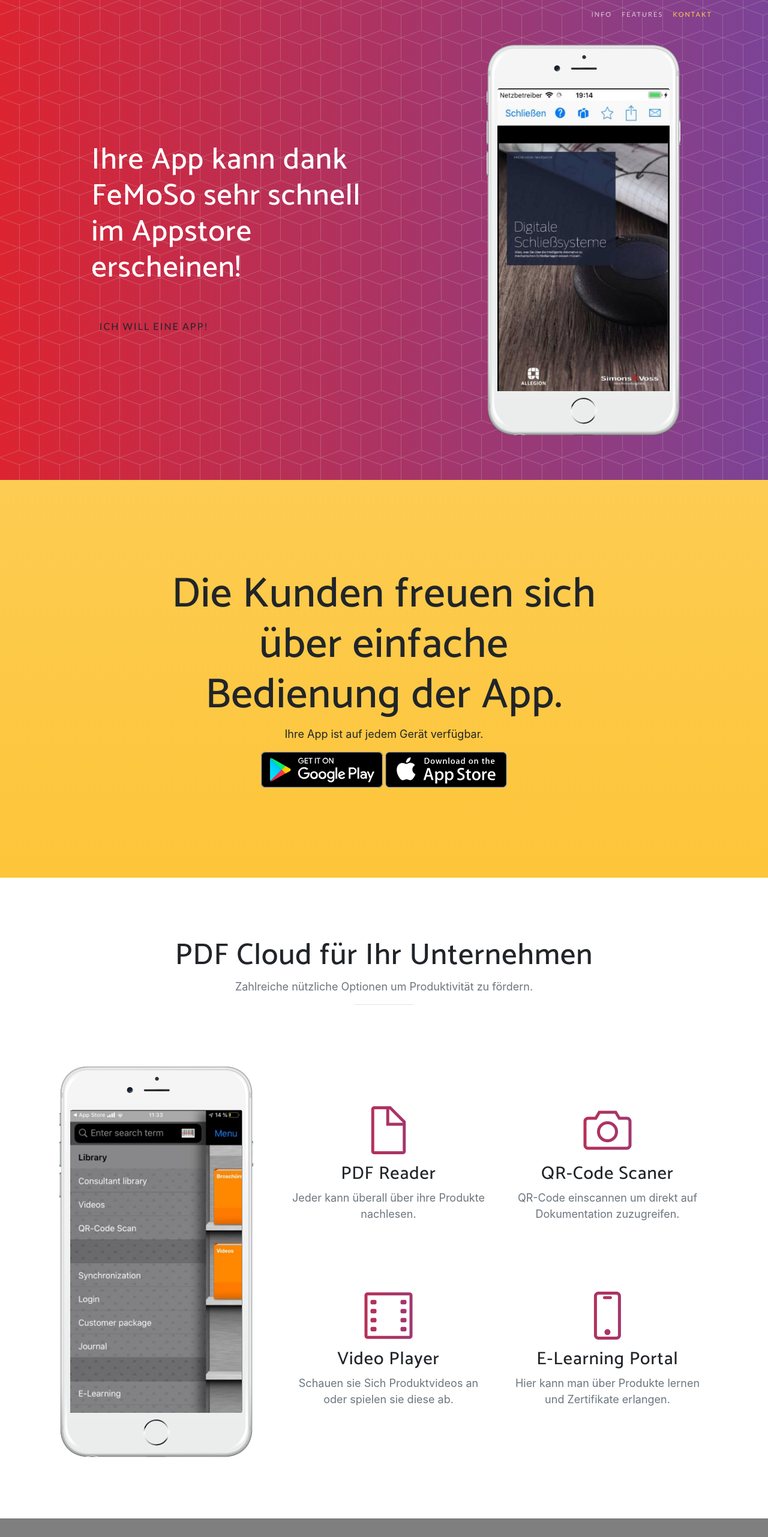
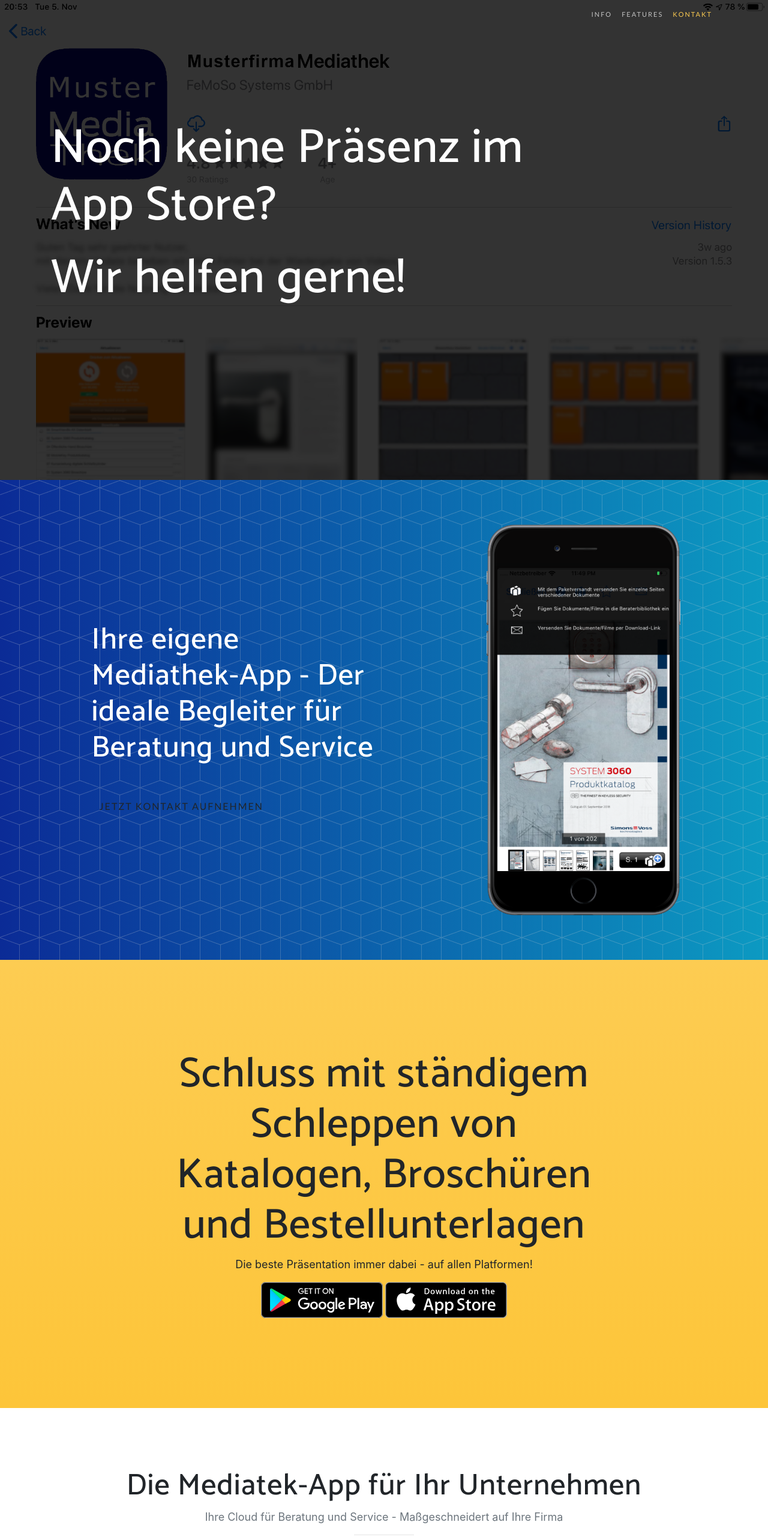
Before and after one commit to Sorcecoder/femoso-site, a website with bundled scripts: page index.html in a window 1280 px wide. Shown: the top 2562 px of the page at 60% size. Built offline with nearby package versions, Linux system fonts and the light colour scheme; files whose address does not match are found by name; a web font is replaced by a local one.

Commit message:
other color scheme (#1)
* other color scheme

* gitignore

* linked femoso.de, new email

* iPhone color

* new images and black phones

* text edit

* typo

* changed text of the site

now the product is more clear

* new container for actual customers

* new section from sample store app

* improved text

* fixed heigth

* set position of new section

* css fun, wrong padding

Co-authored-by: Janik Steegmüller <me@jsteegmueller.net>

```diff
--- a/index.html
+++ b/index.html
@@ -54,22 +54,32 @@
     </div>
   </nav>
 
+  <section class="ctb">
+    <div class="ctb-content">
+      <div class="container">
+        <h2>Noch keine Präsenz im <br> App Store?</h2>
+        <h2>Wir helfen gerne!</h2>
+      </div>
+    </div>
+    <div class="overlay"></div>
+  </section>
+
   <header class="masthead">
     <div class="container h-100">
       <div class="row h-100">
         <div class="col-lg-7 my-auto">
           <div class="header-content mx-auto">
-            <h1 class="mb-5">Ihre App kann dank FeMoSo sehr schnell im Appstore erscheinen!</h1>
-            <a href="mailto:info@kauter.de" class="btn btn-outline btn-xl js-scroll-trigger">Ich will eine App!</a>
+            <h1 class="mb-5">Ihre eigene Mediathek-App  -  Der ideale Begleiter für Beratung und Service</h1>
+            <a href="mailto:apps@femoso.de" class="btn btn-outline btn-xl js-scroll-trigger">Jetzt Kontakt aufnehmen</a>
           </div>
         </div>
         <div class="col-lg-5 my-auto">
           <div class="device-container">
-            <div class="device-mockup iphone6_plus portrait white">
+            <div class="device-mockup iphone6_plus portrait black">
               <div class="device">
                 <div class="screen">
                   <!-- Demo image for screen mockup, you can put an image here, some HTML, an animation, video, or anything else! -->
-                  <img src="img/read2.jpg" class="img-fluid" alt="">
+                  <img src="img/screen_first.png" class="img-fluid" alt="">
                 </div>
                 <div class="button">
                   <!-- You can hook the "home button" to some JavaScript events or just remove it -->
@@ -86,8 +96,8 @@
     <div class="container">
       <div class="row">
         <div class="col-md-8 mx-auto">
-          <h2 class="section-heading">Die Kunden freuen sich über einfache Bedienung der App.</h2>
-          <p>Ihre App ist auf jedem Gerät verfügbar.</p>
+          <h2 class="section-heading">Schluss mit ständigem Schleppen von Katalogen, Broschüren und Bestellunterlagen</h2>
+          <p>Die beste Präsentation immer dabei - auf allen Platformen!</p>
           <div class="badges">
             <a class="badge-link"><img src="img/google-play-badge.svg" alt=""></a>
             <a class="badge-link"><img src="img/app-store-badge.svg" alt=""></a>
@@ -100,18 +110,18 @@
   <section class="features" id="features">
     <div class="container">
       <div class="section-heading text-center">
-        <h2>PDF Cloud für Ihr Unternehmen</h2>
-        <p class="text-muted">Zahlreiche nützliche Optionen um Produktivität zu fördern.</p>
+        <h2>Die Mediatek-App für Ihr Unternehmen</h2>
+        <p class="text-muted">Ihre Cloud für Beratung und Service - Maßgeschneidert auf Ihre Firma</p>
         <hr>
       </div>
       <div class="row">
         <div class="col-lg-4 my-auto">
           <div class="device-container">
-            <div class="device-mockup iphone6_plus portrait white">
+            <div class="device-mockup iphone6_plus portrait black">
               <div class="device">
                 <div class="screen">
                   <!-- Demo image for screen mockup, you can put an image here, some HTML, an animation, video, or anything else! -->
-                  <img src="img/menu.jpg" class="img-fluid" alt="">
+                  <img src="img/app2_phone.png" class="img-fluid" alt="">
                 </div>
                 <div class="button">
                   <!-- You can hook the "home button" to some JavaScript events or just remove it -->
@@ -126,15 +136,15 @@
               <div class="col-lg-6">
                 <div class="feature-item">
                   <i class="icon-doc text-primary"></i>
-                  <h3>PDF Reader</h3>
-                  <p class="text-muted">Jeder kann überall über ihre Produkte nachlesen.</p>
+                  <h3>All-In-One Lösung</h3>
+                  <p class="text-muted">Ihre Verkaufsbroschüren, Montagehandbücher, Gebrauchsanweisungen und vieles mehr - alles in Ihrer eigenen App.</p>
                 </div>
               </div>
               <div class="col-lg-6">
                 <div class="feature-item">
                   <i class="icon-camera text-primary"></i>
                   <h3>QR-Code Scaner</h3>
-                  <p class="text-muted">QR-Code einscannen um direkt auf Dokumentation zuzugreifen.</p>
+                  <p class="text-muted">QR-Code auf Ihren Produkten einscannen um direkt auf zugehörige Dokumentationen und Anleitungen zuzugreifen.</p>
                 </div>
               </div>
             </div>
@@ -142,15 +152,15 @@
               <div class="col-lg-6">
                 <div class="feature-item">
                   <i class="icon-film text-primary"></i>
-                  <h3>Video Player</h3>
-                  <p class="text-muted">Schauen sie Sich Produktvideos an oder spielen sie diese ab.</p>
+                  <h3>Videos präsentieren</h3>
+                  <p class="text-muted">Schauen Sie sich Produktvideos an oder Streamen Sie diese auf Ihren Smart-TV!</p>
                 </div>
               </div>
               <div class="col-lg-6">
                 <div class="feature-item">
                   <i class="icon-screen-smartphone text-primary"></i>
-                  <h3>E-Learning Portal</h3>
-                  <p class="text-muted">Hier kann man über Produkte lernen und Zertifikate erlangen.</p>
+                  <h3>Immer alles dabei</h3>
+                  <p class="text-muted">Vergessen Sie nie wieder Unterlagen. Durch Ihre eigene Mediathek haben Sie mit Ihrem mobilen Endgerät immer Zugriff auf all Ihre Unterlagen - sogar offline! </p>
                 </div>
               </div>
             </div>
@@ -160,11 +170,29 @@
     </div>
   </section>
 
+  <section class="download bg-primary text-center" id="download">
+      <div class="container">
+        <div class="row">
+          <div class="col-md-8 mx-auto">
+            <h2>Wir sind schon Digital in der Cloud!</h2>
+            <div class="badges">
+              <a href="https://apps.apple.com/de/app/reflexa-mediathek/id1447042689" class="badge-link"><img src="https://is2-ssl.mzstatic.com/image/thumb/Purple123/v4/0d/f9/d8/0df9d8b8-7c6a-2ae7-24c3-1029895e7a32/Reflexa-0-0-1x_U007emarketing-0-0-0-10-0-0-sRGB-0-0-0-GLES2_U002c0-512MB-85-220-0-0.png/246x0w.png" alt=""></a>
+              <p><a style="color:black" href="https://www.reflexa.de/">REFLEXA-WERKE Albrecht GmbH</a></p>
+              <a href="https://apps.apple.com/de/app/tmp-mediathek/id1434872770" class="badge-link"><img src="https://is2-ssl.mzstatic.com/image/thumb/Purple123/v4/61/2f/21/612f21ae-792d-3463-c6d3-e243a03a5183/TMP-0-0-1x_U007emarketing-0-0-0-10-0-0-sRGB-0-0-0-GLES2_U002c0-512MB-85-220-0-0.png/246x0w.png" alt=""></a>
+              <p><a style="color:black" href="https://www.tmp-online.de/">TMP Fenster + Türen® GmbH</a></p>
+              <a href="https://apps.apple.com/de/app/simonsvoss-mediathek/id1455020153" class="badge-link"><img src="https://is5-ssl.mzstatic.com/image/thumb/Purple123/v4/16/da/96/16da9630-a661-9361-295a-20c6d823ae67/SimonsVoss-0-0-1x_U007emarketing-0-0-0-10-0-0-sRGB-0-0-0-GLES2_U002c0-512MB-85-220-0-0.png/246x0w.png" alt=""></a>
+              <p><a style="color:black" href="https://www.simons-voss.com/">SimonsVoss Technologies GmbH</a></p>
+            </div>
+          </div>
+        </div>
+      </div>
+    </section>
+
   <section class="cta">
     <div class="cta-content">
       <div class="container">
-        <h2>Warten ist Vergangenheit.<br>Die App ist nur ein Click entfernt.</h2>
-        <a href="mailto:info@kauter.de" class="btn btn-outline btn-xl js-scroll-trigger">Holen Sie sich ihre App</a>
+        <h2>Interesse geweckt? <br> Nehmen Sie Kontakt auf - wir freuen uns!</h2>
+        <a href="mailto:apps@femoso.de" class="btn btn-outline btn-xl js-scroll-trigger">E-Mail an apps@femoso.de </a>
       </div>
     </div>
     <div class="overlay"></div>
@@ -172,26 +200,8 @@
 
   <section class="contact bg-primary" id="contact">
     <div class="container">
-      <h2>Die Zukunft beginnt schon heute.</h2>
-      <h3>info@kauter.de</h3>
-        <!---  ###Here social media can be linked###
-        <ul class="list-inline list-social">
-        <li class="list-inline-item social-twitter">
-          <a href="#">
-            <i class="fab fa-twitter"></i>
-          </a>
-        </li>
-        <li class="list-inline-item social-facebook">
-          <a href="#">
-            <i class="fab fa-facebook-f"></i>
-          </a>
-        </li>
-        <li class="list-inline-item social-google-plus">
-          <a href="#">
-            <i class="fab fa-google-plus-g"></i>
-          </a>
-        </li> just addin some comments
-      </ul> --->
+      <h2>Mit Digitalisierung einen Schritt weiter.</h2>
+      <h3>apps@femoso.de</h3>
     </div>
   </section>
 
@@ -201,13 +211,13 @@
       <p>&copy; FeMoSo Systems GmbH</p>
       <ul class="list-inline">
         <li class="list-inline-item">
-          <a href="#">Unternehmensziel</a>
+          <a href="http://femoso.de/de/unternehmensziel.html">Unternehmensziel</a>
         </li>
         <li class="list-inline-item">
-          <a href="#">Impressum/Datenschutz</a>
+          <a href="http://femoso.de/de/impressum.html">Impressum/Datenschutz</a>
         </li>
         <li class="list-inline-item">
-          <a href="#">Kontakt</a>
+          <a href="mailto:apps@femoso.de">Kontakt</a>
         </li>
       </ul>
     </div>
--- a/scss/_cta.scss
+++ b/scss/_cta.scss
@@ -30,3 +30,35 @@ section.cta {
         background-color: fade-out(black, .5);
     }
 }
+
+section.ctb {
+    position: relative;
+    padding: 200px 0;
+    background-image: url('../img/ready.jpeg');
+    background-position: fit;
+    height: 100%;
+    @include background-cover;
+    .ctb-content {
+        position: relative;
+        z-index: 1;
+        h2 {
+            font-size: 50px;
+            margin-top: 0;
+            margin-bottom: 25px;
+            color: white;
+        }
+        @media (min-width: 768px) {
+            h2 {
+                font-size: 80px;
+            }
+        }
+    }
+    .overlay {
+        position: absolute;
+        top: 0;
+        left: 0;
+        width: 100%;
+        height: 100%;
+        background-color: fade-out(black, .2);
+    }
+}
--- a/scss/_variables.scss
+++ b/scss/_variables.scss
@@ -3,8 +3,9 @@
 // Gray and Brand Colors for use across theme
 
 $theme-primary:    #fdcc52;
-$theme-secondary:  #7b4397;
-$theme-tertiary:   #dc2430;
+$theme-secondary:  #0c9ac2; // original: #7b4397;
+$theme-tertiary:   #0b2b96;//#b38405; // original: #dc2430;
+$theme-quadro:     #fa7361;
 
 $gray-base:        #000;
 $gray-darker:      lighten($gray-base, 13.5%); // #222
```
Also changed, not shown: css/new-age.css, css/new-age.min.css, img/app2_phone.png (added), img/business.jpg (added), img/ready.jpeg (added), img/screen_first.png (added), img/smartphone-1957741_1920.jpg (added), 4 other files.
